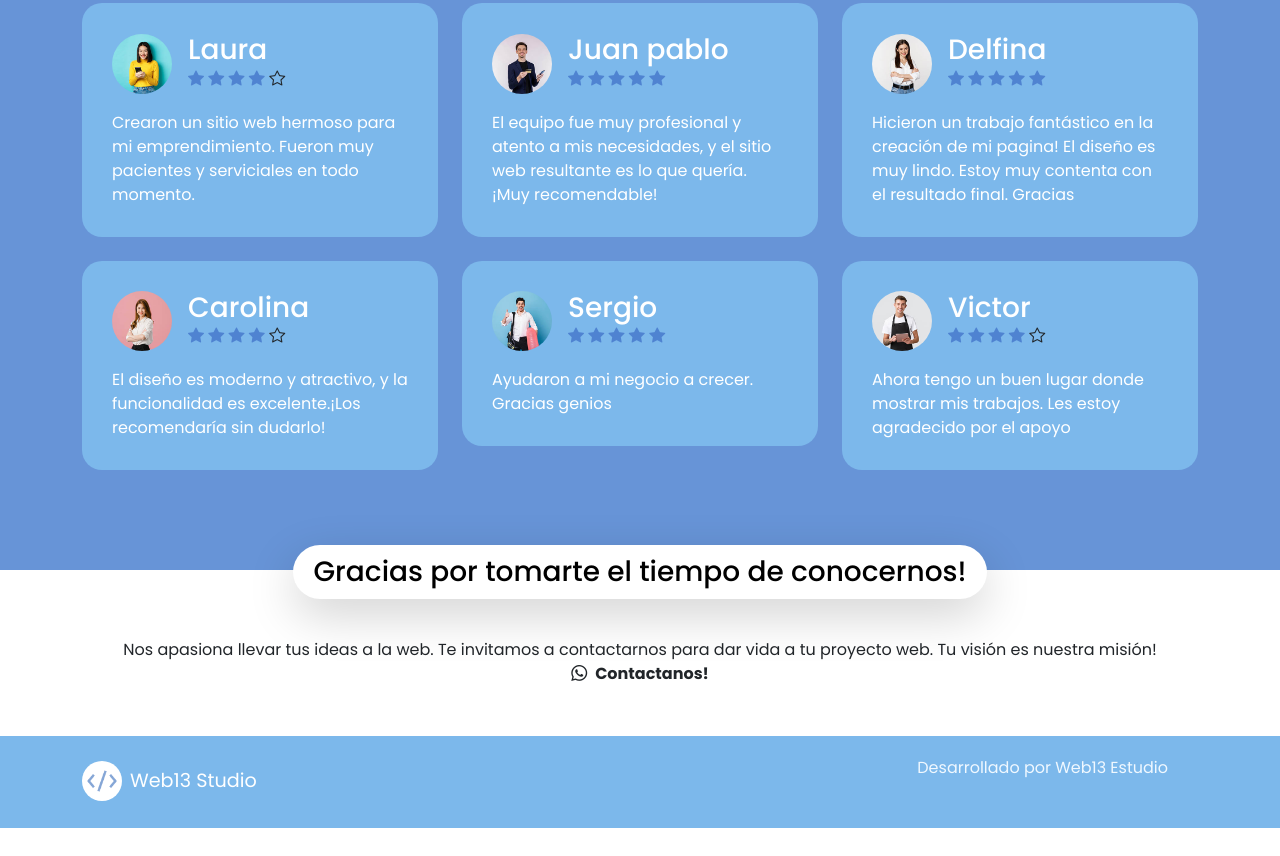
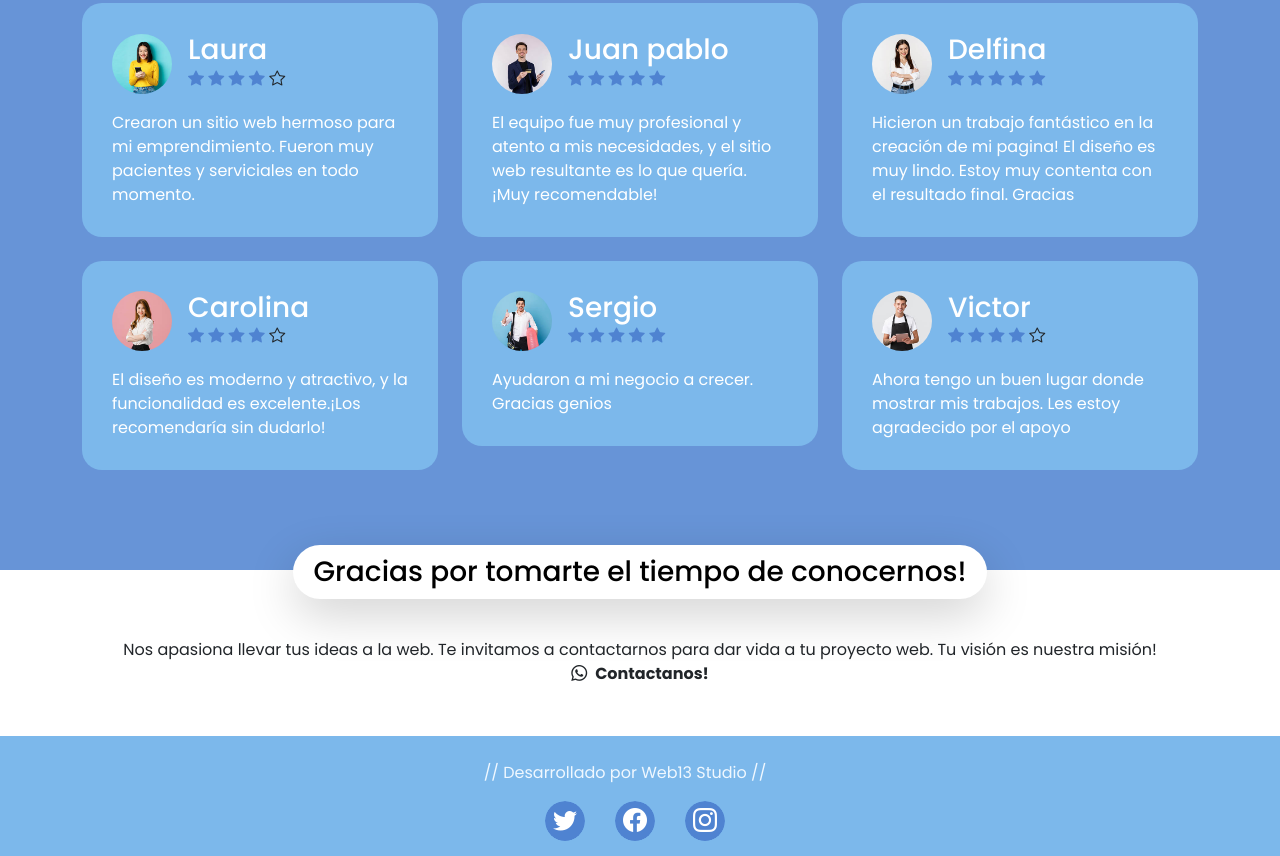
Before and after one commit to walterdiaz78/web13, a plain HTML site: page index.html in a window 1280 px wide. Shown: the part 2286-3142 px from the top of the page. Before the commit the page ends 3114 px from the top, so only its background shows below. Drawn offline with Linux system fonts and the light colour scheme.

Commit message:
redes al footer

```diff
--- a/css/style.css
+++ b/css/style.css
@@ -1641,26 +1641,53 @@ strong {
 .site-footer2 {
   background-color: var(--primary-color);
   color: var(--white-color);
-  padding: 20px 0;
-}
-
-.site-footer2 .navbar-brand {
-  display: inline-flex;
+  padding: 10px;
+
+  display: flex;
+  justify-content: center;
   align-items: center;
-}
-
-.site-footer2 .logo {
-  height: auto;
-  max-width: 100px;
-}
-
-.site-footer2 .ms-2 {
-  font-size: 1.2rem;
+  height: 120px;
+}
+
+.site-footer2 .container {
+
+  display: flex;
+  flex-direction: column;
+  align-items: center;
+  justify-content: center;
+}
+
+.social-icon {
+  list-style: none;
+  display: flex;
+  padding: 0;
+  margin: 0;
+  align-items: center;
+  justify-content: center;
+}
+
+.social-icon-item {
+  margin: 0 10px; /
+}
+
+.social-icon-link {
+  display: flex;
+  align-items: center;
+  justify-content: center;
+  width: 40px;
+  height: 40px;
+}
+
+.social-icon-link span {
+  font-size: 24px;
 }
 
 .site-footer2 .copyright-text {
+  margin-top: 10px; /* Espacio entre la lista de íconos y el texto */
   font-size: 1rem;
 }
+
+
 @media (max-width: 768px) {
   .navbar {
     display: none;
--- a/index.html
+++ b/index.html
@@ -2,6 +2,13 @@
 <html lang="en">
 
 <head>
+    <!-- Google Tag Manager -->
+<script>(function(w,d,s,l,i){w[l]=w[l]||[];w[l].push({'gtm.start':
+    new Date().getTime(),event:'gtm.js'});var f=d.getElementsByTagName(s)[0],
+    j=d.createElement(s),dl=l!='dataLayer'?'&l='+l:'';j.async=true;j.src=
+    'https://www.googletagmanager.com/gtm.js?id='+i+dl;f.parentNode.insertBefore(j,f);
+    })(window,document,'script','dataLayer','GTM-WR7BCF92');</script>
+    <!-- End Google Tag Manager -->
     <meta charset="utf-8">
     <meta name="viewport" content="width=device-width, initial-scale=1">
 
@@ -30,6 +37,10 @@
 </head>
 
 <body>
+    <!-- Google Tag Manager (noscript) -->
+<noscript><iframe src="https://www.googletagmanager.com/ns.html?id=GTM-WR7BCF92"
+    height="0" width="0" style="display:none;visibility:hidden"></iframe></noscript>
+    <!-- End Google Tag Manager (noscript) -->
 
     <header class="site-header">
         <div class="container">
@@ -84,7 +95,7 @@
                         <h1 class="cd-headline rotate-1 text-white mb-4 pb-2">
                             <span>Diseño y desarrollo web profesional.</span>
                             <span class="cd-words-wrapper">
-                                <b class="is-visible">Web13 Studio</b>
+                                <b class="is-visible"> Web13 Studio</b>
 
                             </span>
                         </h1>
@@ -536,21 +547,32 @@
 
     <footer class="site-footer2">
         <div class="container">
-            <div class="row">
-                <div class="col-lg-6 col-md-6 col-sm-12">
-                    <a class="navbar-brand" href="index.html">
-                        <img src="images/icoweb13.png" class="logo img-fluid" alt="">
-                        <span class="ms-2">Web13 Studio</span>
-                    </a>
-                </div>
-                <div class="col-lg-6 col-md-6 col-sm-12 text-lg-end text-md-end text-sm-center">
-                    <p class="copyright-text mb-0">
-                        Desarrollado por Web13 Estudio
-                    </p>
-                </div>
+            <div class="footer-content">
+
+                <p class="copyright-text">
+                    // Desarrollado por Web13 Studio //
+                </p>
+                <ul class="social-icon">
+                    <li class="social-icon-item">
+                        <a href="https://linktr.ee/web13_dev" class="social-icon-link button button--skoll">
+                            <span class="bi-twitter"></span>
+                        </a>
+                    </li>
+                    <li class="social-icon-item">
+                        <a href="https://linktr.ee/web13_dev" class="social-icon-link button button--skoll">
+                            <span class="bi-facebook"></span>
+                        </a>
+                    </li>
+                    <li class="social-icon-item">
+                        <a href="https://linktr.ee/web13_dev" class="social-icon-link button button--skoll">
+                            <span class="bi-instagram"></span>
+                        </a>
+                    </li>
+                </ul>
             </div>
         </div>
     </footer>
+
 
     <!-- JAVASCRIPT FILES -->
     <script src="js/jquery.min.js"></script>
```
Also changed, not shown: 1 other file.
